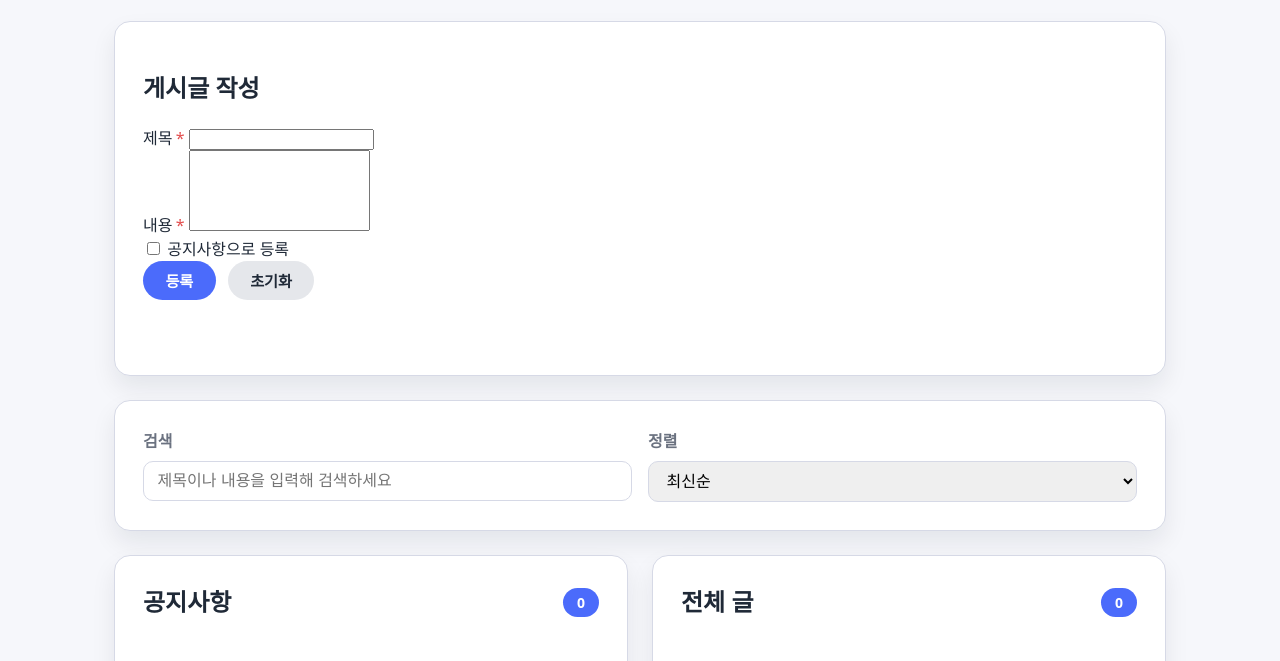
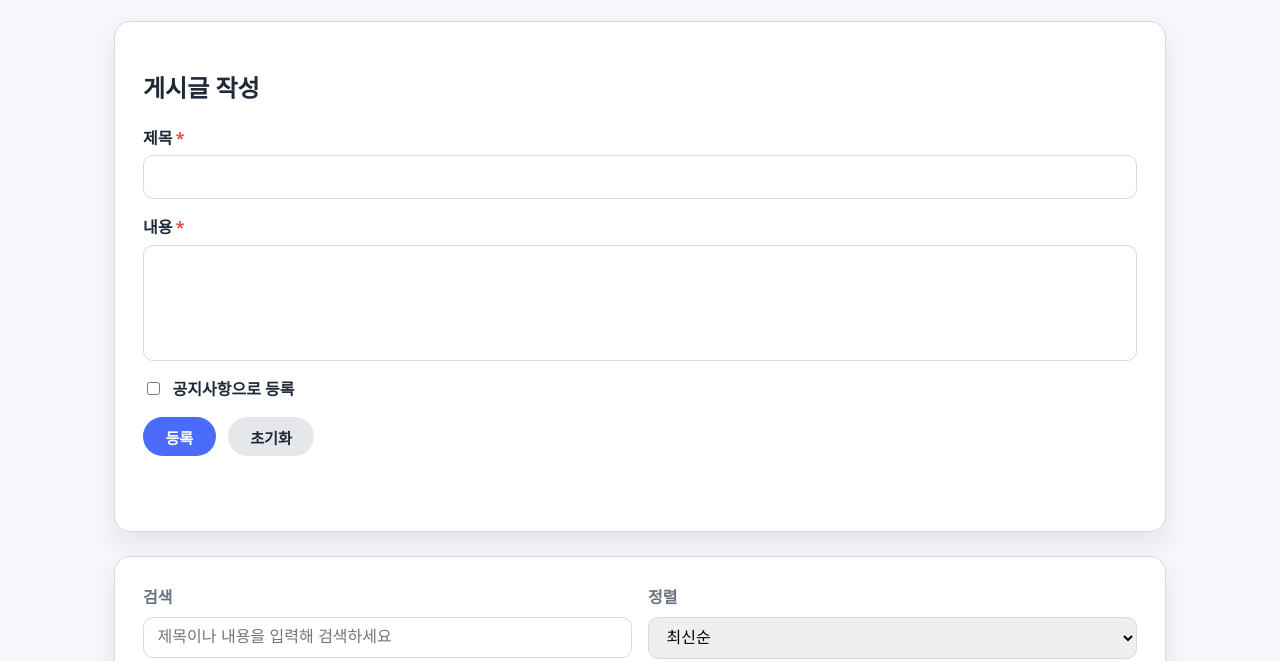
Before and after one commit to JaeHong-Jang/individual-coding, a plain HTML site: page index.html in a window 1280 px wide. Shown: the part 128-789 px from the top of the page. Drawn offline with Linux system fonts and the light colour scheme.

Commit message:
board complete

```diff
--- a/index.html
+++ b/index.html
@@ -18,7 +18,7 @@
       <form id="post-form" novalidate>
         <div class="field">
           <label for="title">제목<span aria-hidden="true" class="required">*</span></label>
-          <input type="text" id="title" name="title" maxlength="60" required />
+          <input type="text" id="title" name="title" maxlength="100" required />
         </div>
         <div class="field">
           <label for="content">내용<span aria-hidden="true" class="required">*</span></label>
--- a/styles.css
+++ b/styles.css
@@ -1,7 +1,6 @@
 :root {
     --background: #f6f7fb;
     --panel-bg: #ffffff;
-
     --border: #d6d9e6;
     --primary: #4b6bfb;
     --primary-dark: #3552d9;
@@ -80,6 +79,40 @@
   .panel-header h2 {
     margin: 0;
     font-size: 1.5rem;
+  }
+
+  .field {
+    display: flex;
+    flex-direction: column;
+    gap: 0.35rem;
+    margin-bottom: 1rem;
+  }
+
+  .field label {
+    font-weight: 600;
+  }
+
+  .field input,
+  .field textarea {
+    padding: 0.75rem 0.85rem;
+    border-radius: 10px;
+    border: 1px solid var(--border);
+    font-size: 1rem;
+    transition: border-color 0.2s ease, box-shadow 0.2s ease;
+    background: #fff;
+  }
+
+  .field input:focus,
+  .field textarea:focus {
+    outline: none;
+    border-color: var(--primary);
+    box-shadow: 0 0 0 3px rgba(75, 107, 251, 0.2);
+  }
+
+  .field--checkbox {
+    flex-direction: row;
+    align-items: center;
+    gap: 0.6rem;
   }
 
   .badge {
```
Also changed, not shown: package.json (deleted, +0 -16 lines).
